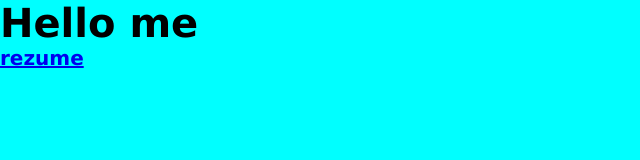
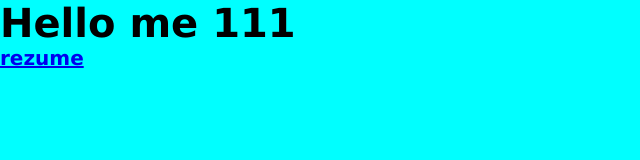
Before and after one commit to Kiruxxxa7/beetroot, a plain HTML site: page index.html in a window 1280 px wide. Shown: the whole page, without its empty margins (0-640 px from the left). Drawn offline with Linux system fonts and the light colour scheme.

Commit message:
Update index.html

```diff
--- a/index.html
+++ b/index.html
@@ -8,7 +8,7 @@
     <title>Document</title>
 </head>
 <body>
-<h1>Hello me</h1>
+<h1>Hello me 111</h1>
 <ul>
     <li>
         <a href="index.html2">rezume</a>
```
